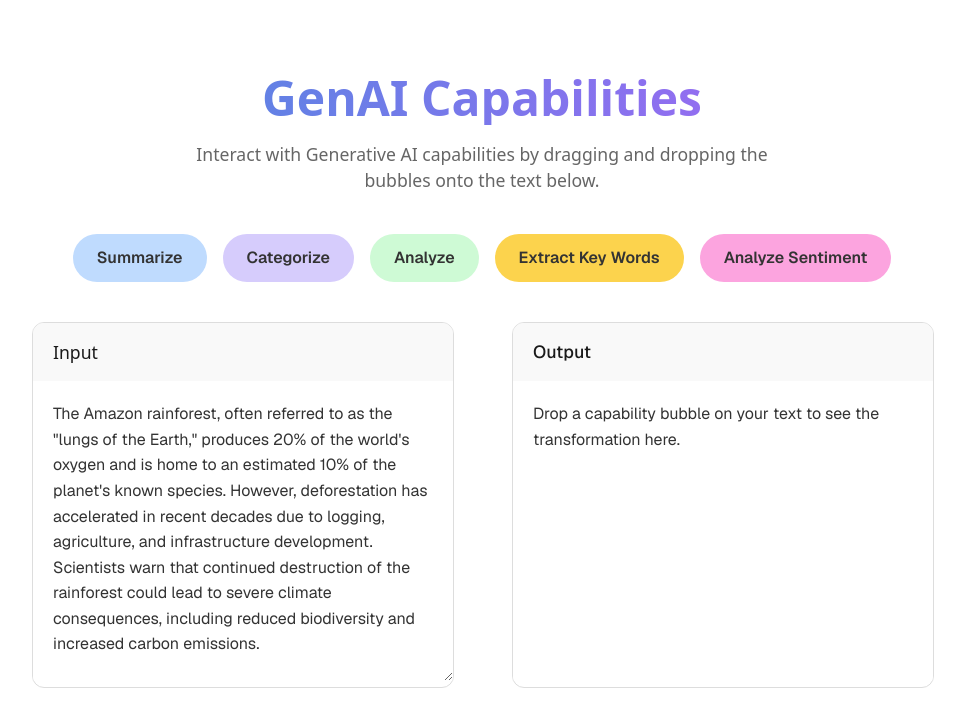
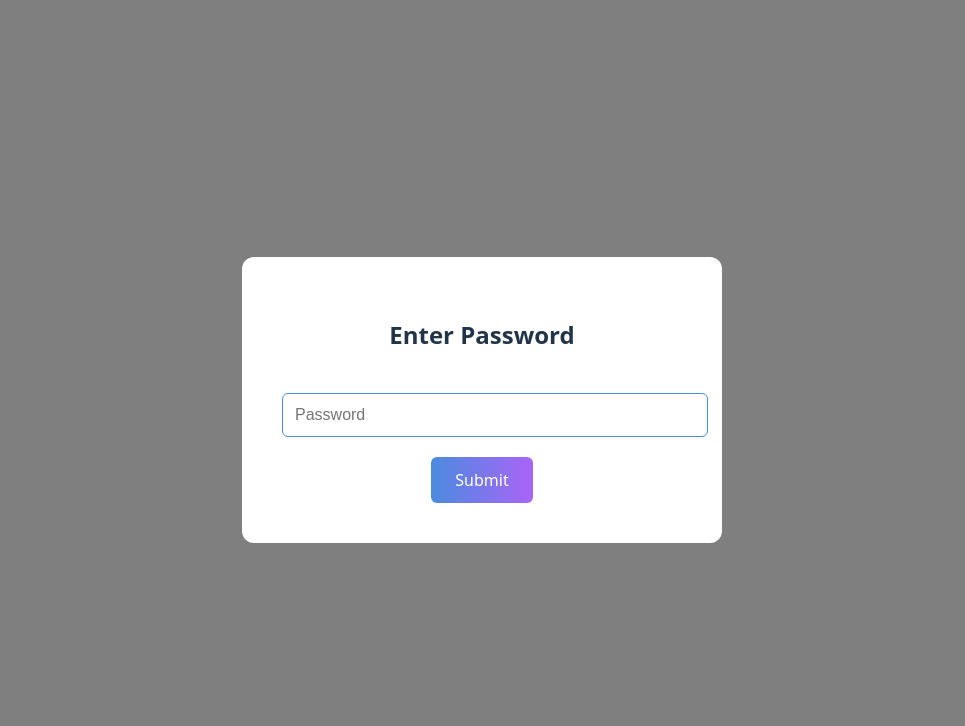
Before and after one commit to dhyan6/genai-sandbox, a React (Vite) app: page / in a window 1280 px wide. Shown: the top 726 px of the page, without its empty margins (158-1123 px from the left). Built offline with nearby package versions, Linux system fonts and the light colour scheme.

Commit message:
Add password protection and rate limiting features

```diff
--- a/src/App.tsx
+++ b/src/App.tsx
@@ -1,10 +1,12 @@
-import { useState } from 'react';
+import { useState, useEffect } from 'react';
 import { DndProvider } from 'react-dnd/dist/core';
 import { HTML5Backend } from 'react-dnd-html5-backend';
 import styled from '@emotion/styled';
 import { CapabilityBubble } from './components/CapabilityBubble';
 import { TextEditor } from './components/TextEditor';
 import { OutputPanel } from './components/OutputPanel';
+import { PasswordModal } from './components/PasswordModal';
+import { RateLimitModal } from './components/RateLimitModal';
 import { transformText } from './services/ai';
 import { Capability, CapabilityType, TransformationResult } from './types';
 
@@ -121,6 +123,22 @@ function App() {
   const [transformationResult, setTransformationResult] = useState<TransformationResult | null>(null);
   const [isLoading, setIsLoading] = useState(false);
   const [currentText, setCurrentText] = useState('The Amazon rainforest, often referred to as the "lungs of the Earth," produces 20% of the world\'s oxygen and is home to an estimated 10% of the planet\'s known species. However, deforestation has accelerated in recent decades due to logging, agriculture, and infrastructure development. Scientists warn that continued destruction of the rainforest could lead to severe climate consequences, including reduced biodiversity and increased carbon emissions.');
+  const [isAuthenticated, setIsAuthenticated] = useState(false);
+  const [showRateLimit, setShowRateLimit] = useState(false);
+  const [requestCount, setRequestCount] = useState(0);
+  const [lastRequestTime, setLastRequestTime] = useState(Date.now());
+
+  useEffect(() => {
+    // Reset request count after 5 minutes
+    const resetTimer = setInterval(() => {
+      if (Date.now() - lastRequestTime >= 5 * 60 * 1000) {
+        setRequestCount(0);
+        setShowRateLimit(false);
+      }
+    }, 1000);
+
+    return () => clearInterval(resetTimer);
+  }, [lastRequestTime]);
 
   const handleTransformRequest = async (text: string, capability: Capability) => {
     if (!text || !text.trim()) {
@@ -128,10 +146,17 @@ function App() {
       return;
     }
 
+    if (requestCount >= 10) {
+      setShowRateLimit(true);
+      return;
+    }
+
     setIsLoading(true);
     try {
       const result = await transformText(text.trim(), capability);
       setTransformationResult(result);
+      setRequestCount(prev => prev + 1);
+      setLastRequestTime(Date.now());
     } catch (error) {
       console.error('Error:', error);
       alert('Failed to transform text. Please try again.');
@@ -139,6 +164,26 @@ function App() {
       setIsLoading(false);
     }
   };
+
+  const handlePasswordSubmit = (isCorrect: boolean) => {
+    if (isCorrect) {
+      setIsAuthenticated(true);
+      // Store authentication in session storage
+      sessionStorage.setItem('isAuthenticated', 'true');
+    }
+  };
+
+  // Check for existing authentication on mount
+  useEffect(() => {
+    const auth = sessionStorage.getItem('isAuthenticated');
+    if (auth === 'true') {
+      setIsAuthenticated(true);
+    }
+  }, []);
+
+  if (!isAuthenticated) {
+    return <PasswordModal onPasswordSubmit={handlePasswordSubmit} />;
+  }
 
   return (
     <DndProvider backend={HTML5Backend}>
@@ -169,6 +214,7 @@ function App() {
           </MainContent>
         </ContentWrapper>
       </AppContainer>
+      {showRateLimit && <RateLimitModal />}
     </DndProvider>
   );
 }
--- /dev/null
+++ b/src/components/PasswordModal.tsx
@@ -0,0 +1,109 @@
+import React, { useState } from 'react';
+import styled from '@emotion/styled';
+import { motion } from 'framer-motion';
+
+interface PasswordModalProps {
+    onPasswordSubmit: (isCorrect: boolean) => void;
+}
+
+const ModalOverlay = styled(motion.div)`
+    position: fixed;
+    top: 0;
+    left: 0;
+    right: 0;
+    bottom: 0;
+    background: rgba(0, 0, 0, 0.5);
+    display: flex;
+    align-items: center;
+    justify-content: center;
+    z-index: 1000;
+`;
+
+const ModalContent = styled(motion.div)`
+    background: white;
+    padding: 40px;
+    border-radius: 12px;
+    width: 90%;
+    max-width: 400px;
+    text-align: center;
+`;
+
+const Input = styled.input`
+    width: 100%;
+    padding: 12px;
+    margin: 20px 0;
+    border: 1px solid #ddd;
+    border-radius: 6px;
+    font-size: 1rem;
+    outline: none;
+    transition: border-color 0.2s;
+
+    &:focus {
+        border-color: #4A8BDF;
+    }
+`;
+
+const Button = styled.button`
+    background: linear-gradient(90deg, #4A8BDF 0%, #AA64F6 100%);
+    color: white;
+    border: none;
+    padding: 12px 24px;
+    border-radius: 6px;
+    font-size: 1rem;
+    cursor: pointer;
+    transition: opacity 0.2s;
+
+    &:hover {
+        opacity: 0.9;
+    }
+`;
+
+const ErrorMessage = styled.p`
+    color: #dc2626;
+    margin: 10px 0 0;
+    font-size: 0.9rem;
+`;
+
+export const PasswordModal: React.FC<PasswordModalProps> = ({ onPasswordSubmit }) => {
+    const [password, setPassword] = useState('');
+    const [error, setError] = useState(false);
+
+    const handleSubmit = (e: React.FormEvent) => {
+        e.preventDefault();
+        const isCorrect = password === 'genairocks';
+        if (!isCorrect) {
+            setError(true);
+        }
+        onPasswordSubmit(isCorrect);
+    };
+
+    return (
+        <ModalOverlay
+            initial={{ opacity: 0 }}
+            animate={{ opacity: 1 }}
+            transition={{ duration: 0.3 }}
+        >
+            <ModalContent
+                initial={{ scale: 0.9, opacity: 0 }}
+                animate={{ scale: 1, opacity: 1 }}
+                transition={{ duration: 0.3, delay: 0.1 }}
+            >
+                <form onSubmit={handleSubmit}>
+                    <h2>Enter Password</h2>
+                    <Input
+                        type="password"
+                        value={password}
+                        onChange={(e) => {
+                            setPassword(e.target.value);
+                            setError(false);
+                        }}
+                        placeholder="Password"
+                        autoFocus
+                    />
+                    {error && <ErrorMessage>Your password is incorrect</ErrorMessage>}
+                    <Button type="submit">Submit</Button>
+                </form>
+            </ModalContent>
+        </ModalOverlay>
+    );
+};
--- /dev/null
+++ b/src/components/RateLimitModal.tsx
@@ -0,0 +1,49 @@
+import React from 'react';
+import styled from '@emotion/styled';
+import { motion } from 'framer-motion';
+
+const ModalOverlay = styled(motion.div)`
+    position: fixed;
+    top: 0;
+    left: 0;
+    right: 0;
+    bottom: 0;
+    background: rgba(0, 0, 0, 0.5);
+    display: flex;
+    align-items: center;
+    justify-content: center;
+    z-index: 1000;
+`;
+
+const ModalContent = styled(motion.div)`
+    background: white;
+    padding: 40px;
+    border-radius: 12px;
+    width: 90%;
+    max-width: 400px;
+    text-align: center;
+`;
+
+const Message = styled.h2`
+    color: #dc2626;
+    margin: 0;
+    font-size: 1.5rem;
+`;
+
+export const RateLimitModal: React.FC = () => {
+    return (
+        <ModalOverlay
+            initial={{ opacity: 0 }}
+            animate={{ opacity: 1 }}
+            transition={{ duration: 0.3 }}
+        >
+            <ModalContent
+                initial={{ scale: 0.9, opacity: 0 }}
+                animate={{ scale: 1, opacity: 1 }}
+                transition={{ duration: 0.3, delay: 0.1 }}
+            >
+                <Message>Limit of generations reached</Message>
+            </ModalContent>
+        </ModalOverlay>
+    );
+};
```
